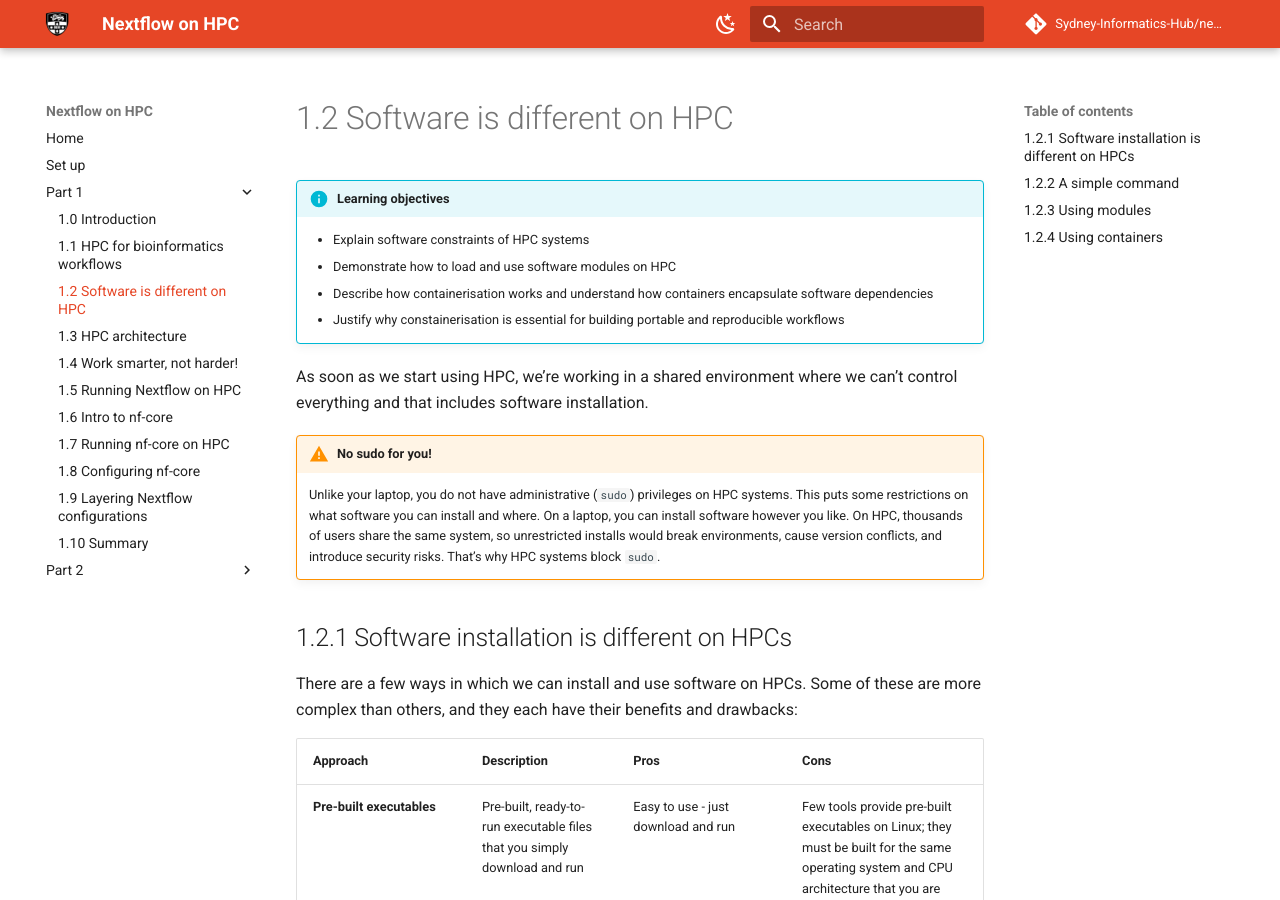
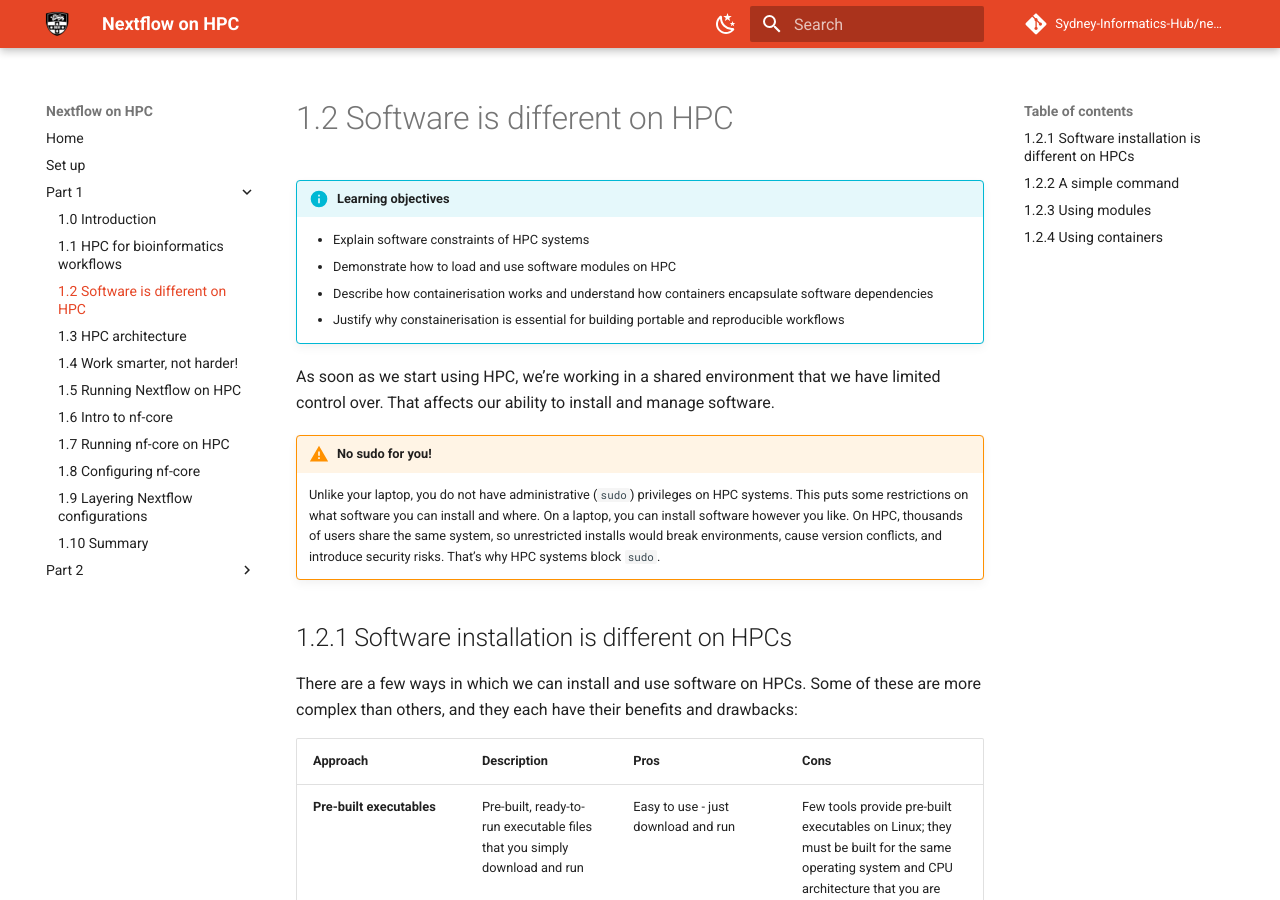
Before and after one commit to Sydney-Informatics-Hub/nextflow-hpc-workshop, an MkDocs documentation site: the page built from docs/part1/01_2_hpc_software.md, in a window 1280 px wide and 900 px high. Built offline with MkDocs 1.6.1 and Material for MkDocs 9.7.7, drawn with Linux system fonts in a browser that asks for light colours; comment, search, counter and statistics services are not loaded.

Commit message:
1.2 reword software intro

```diff
--- a/docs/part1/01_2_hpc_software.md
+++ b/docs/part1/01_2_hpc_software.md
@@ -7,7 +7,7 @@
     - Describe how containerisation works and understand how containers encapsulate software dependencies
     - Justify why constainerisation is essential for building portable and reproducible workflows
 
-As soon as we start using HPC, we’re working in a shared environment where we can’t control everything and that includes software installation.
+As soon as we start using HPC, we’re working in a shared environment that we have limited control over. That affects our ability to install and manage software.
 
 !!! warning "No sudo for you!"
 
```
